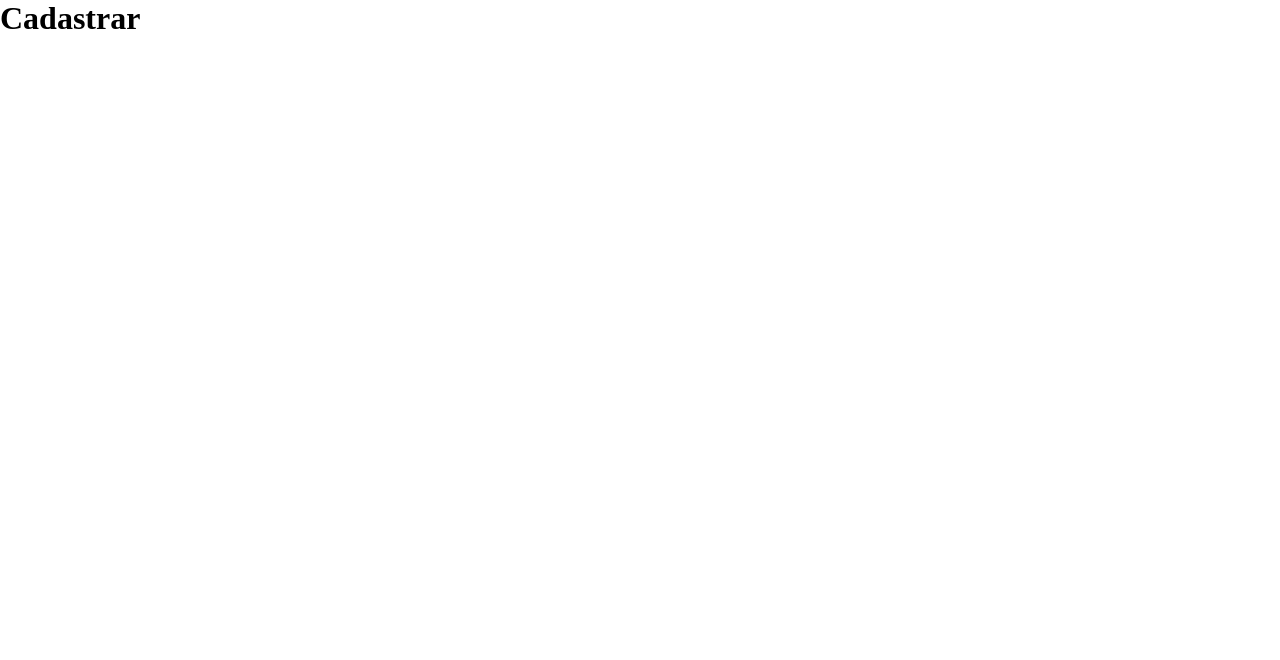
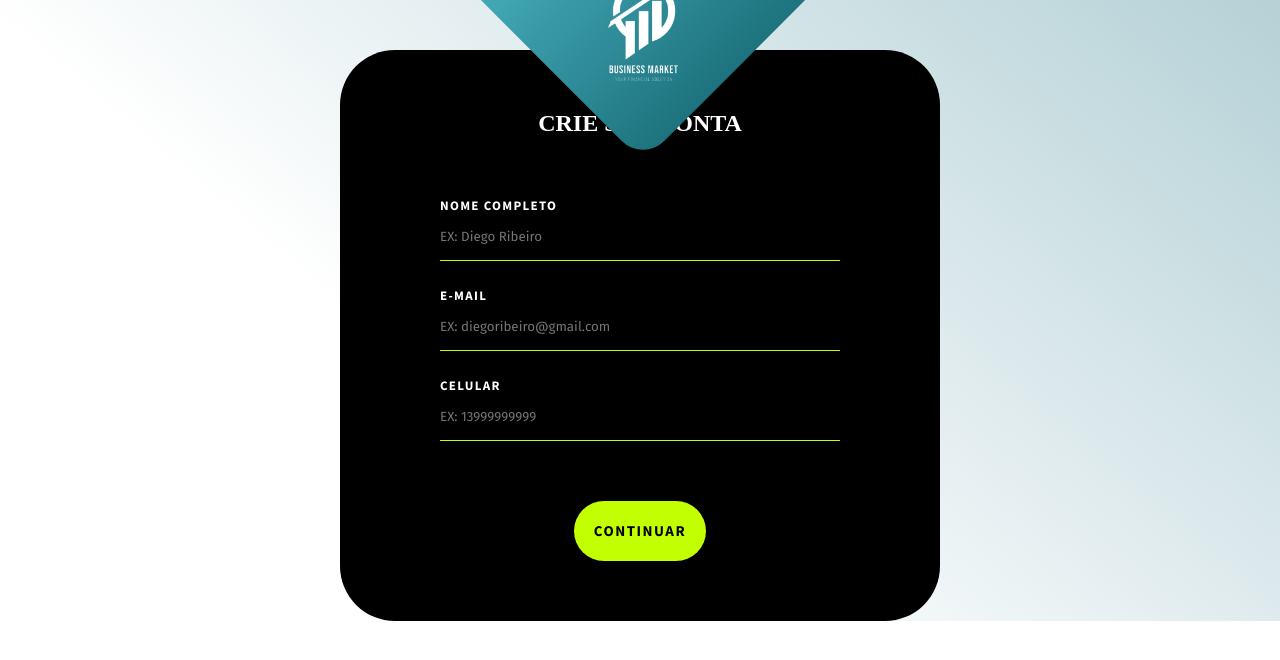
Before and after one commit to carlosemartins97/kbrtec, a React (Create React App) app: page /registration in a window 1280 px wide. Shown: the top 660 px of the page. Built offline with nearby package versions, Linux system fonts and the light colour scheme; a web font is replaced by a local one.

Commit message:
feat: create registration base structure

```diff
--- a/src/pages/Registration/index.jsx
+++ b/src/pages/Registration/index.jsx
@@ -1,6 +1,49 @@
+import Rectangle from '../../core/components/Rectangle';
+import Button from '../../core/components/Button';
+
+import Logo from '../../core/assets/logo1.png';
+
+import {
+    Container,
+    RegistrationContainer,
+    Content,
+    LogoContent,
+    LeftDetails,
+    RightDetails,
+} from './styles';
+
 function Registration(){
     return (
-        <h1>Cadastrar</h1>
+        <Container>
+            <LogoContent>
+                <Rectangle >
+                    <a href="/"><img src={Logo} alt="Logo da empresa"/></a>
+                </Rectangle>
+            </LogoContent>
+            <RegistrationContainer>
+                <Content>
+                    <h1>Crie sua conta</h1>
+
+                    <form>
+                        <label>nome completo
+                            <input type="text" placeholder="EX: Diego Ribeiro"/>
+                        </label>
+
+                        <label>E-mail
+                            <input type="email" placeholder="EX: diegoribeiro@gmail.com"/>
+                        </label>
+
+                        <label>celular
+                            <input type="text" placeholder="EX: 13999999999"/>
+                        </label>
+                    </form>
+
+                    <Button>
+                        Continuar
+                    </Button>
+                </Content>
+            </RegistrationContainer>
+        </Container>
     )
 }
 
--- a/src/pages/Registration/style.js
+++ /dev/null
@@ -1,5 +0,0 @@
-import styled from 'styled-components';
-
-export const Container = styled.session`
-
-`;
--- /dev/null
+++ b/src/pages/Registration/styles.js
@@ -0,0 +1,129 @@
+import styled from 'styled-components';
+
+export const Container = styled.section`
+    background: linear-gradient(
+                220.36deg, rgba(25, 112, 129, 0.32) 0%,
+                rgba(247, 247, 249, 0) 65%
+            );
+
+    width: 100%;
+
+    display: flex;
+    justify-content: center;
+    align-items: center;
+`;
+
+export const RegistrationContainer = styled.div`
+    background: black;
+
+    width: 100%;
+    max-width: 600px;
+
+    margin-top: 50px;
+
+    display: flex;
+    flex-direction: column;
+    align-items: center;
+
+    border-radius: 55px;
+
+    color: ${props => props.theme.colors.white};
+`;
+
+export const Content = styled.div`
+    width: 100%;
+    max-width: 400px;
+
+    display: flex;
+    flex-direction: column;
+
+    h1 {
+        margin: 60px 0;
+        text-align:center;
+        text-transform: uppercase;
+    }
+
+    form {
+        display: flex;
+        flex-direction: column;
+
+        text-transform: uppercase;
+        font-size: 13px;
+
+        label {
+            display: flex;
+            flex-direction: column;
+
+            font-family: 'Source Sans Pro';
+            font-weight: bold;
+            letter-spacing: 0.1em;
+
+
+
+            & + label {
+                margin-top: 26px;
+            }
+
+            input {
+                padding: 15px 0;
+                font-family: 'Fira Sans';
+
+                color: #fff;
+
+
+                background: transparent;
+
+                border-bottom: 1px solid ${props => props.theme.colors.secondary};
+            }
+
+        }
+    }
+
+    a {
+        margin: 60px auto;
+
+    }
+`;
+
+
+export const LogoContent = styled.div`
+    > :first-child {
+            background: linear-gradient(
+                ${props => props.theme.colors.gradient.secondary},
+                ${props => props.theme.colors.gradient.primary}
+            );
+
+            position: absolute;
+
+            width: 300px;
+            height: 300px;
+            top: -25%;
+            left: 38.5%;
+
+            border-radius: 30px;
+
+            display: flex;
+            align-items: center;
+            justify-content: center;
+
+            > a {
+                transform: rotate(45deg);
+                display: flex;
+                flex:1;
+                > img {
+                    position: absolute;
+
+                    width: 70px;
+
+                    top: 30px;
+                    right: 115px;
+                }
+            }
+    }
+`;
+
+
+export const LeftDetails = styled.div``;
+
+
+export const RightDetails = styled.div``;
```
